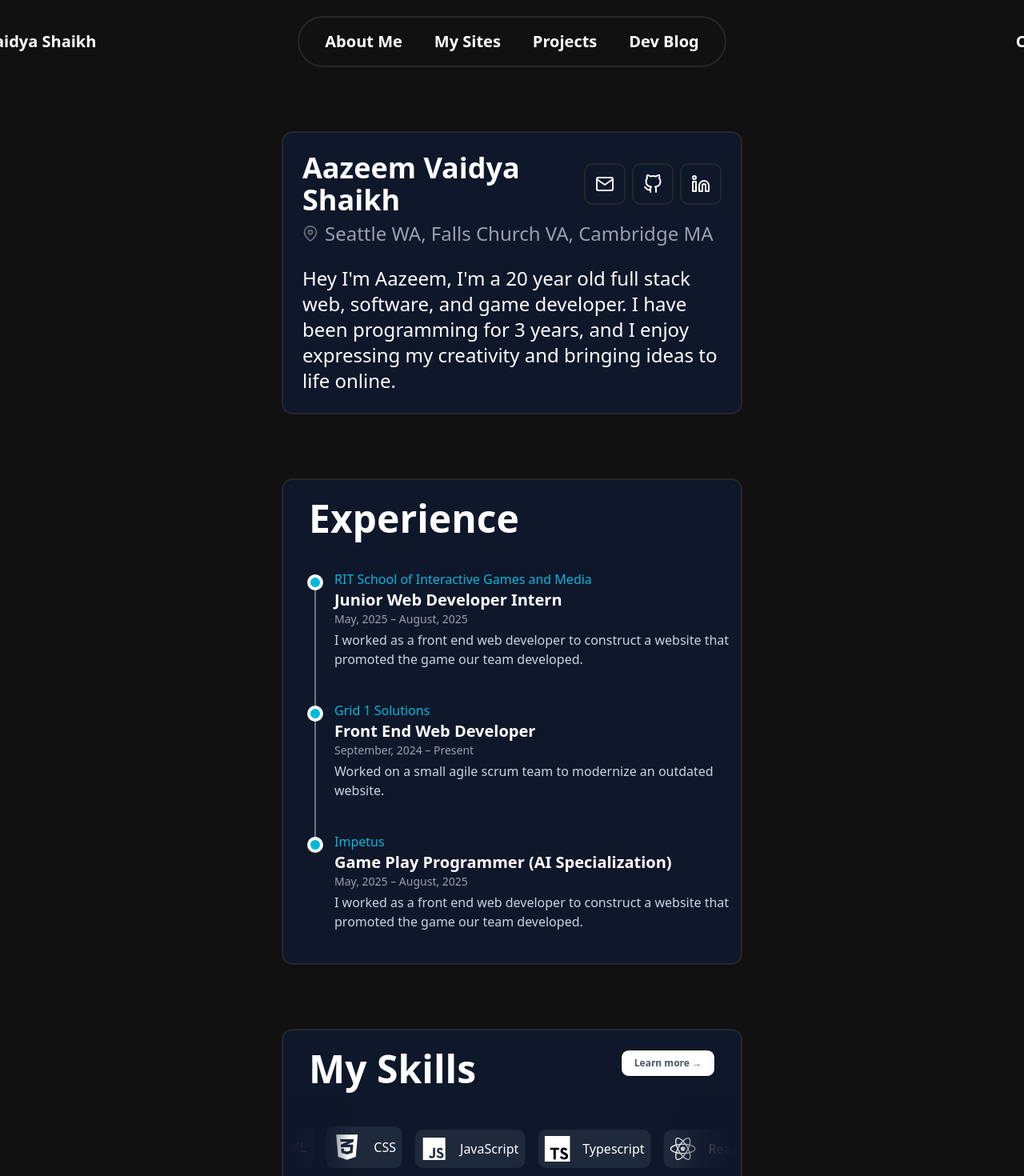
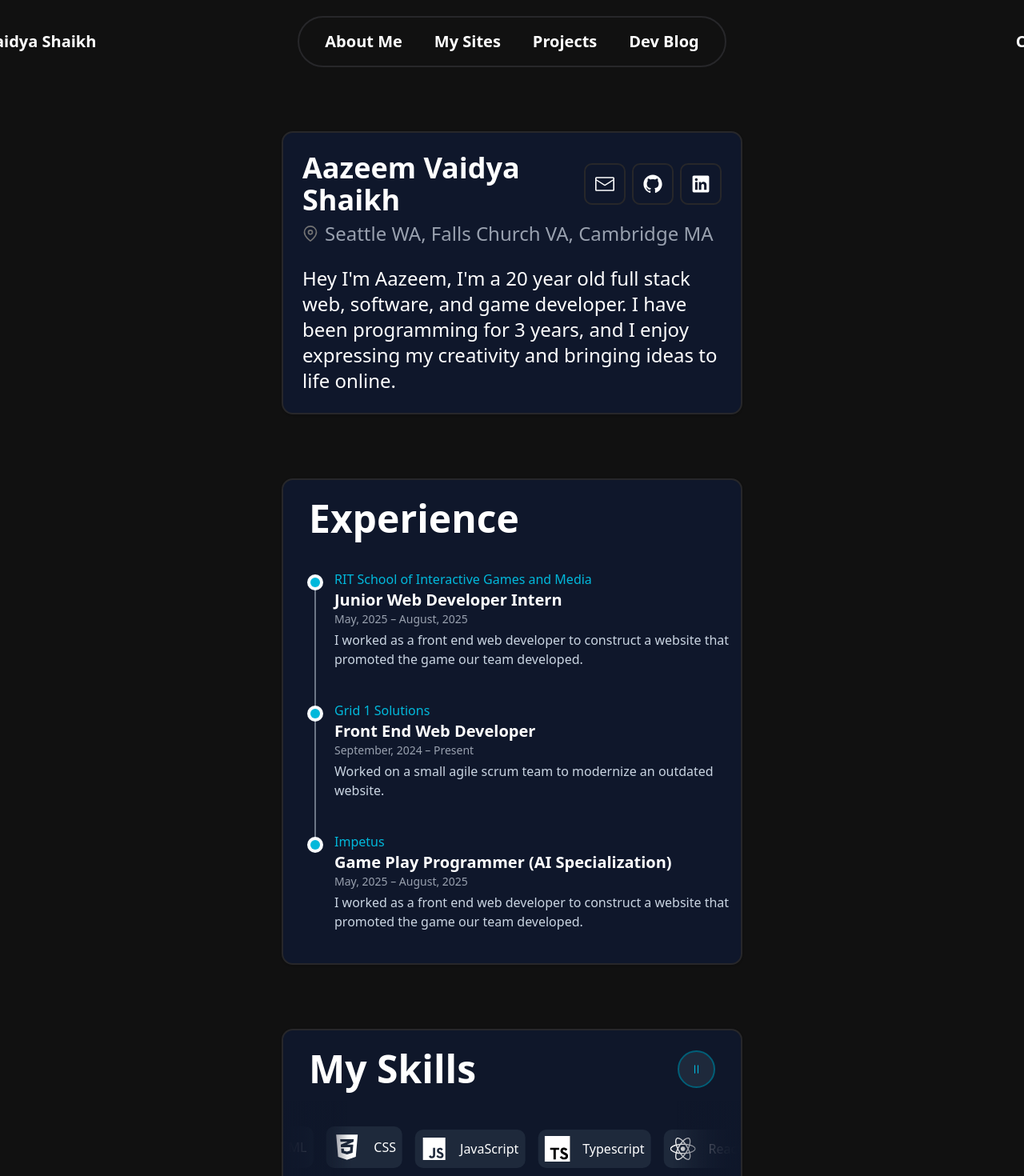
Before and after one commit to AazeemVS/Portfolio-Site, a React (Vite) app in the folder my-portfolio/: page /LandingPage in a window 1280 px wide. Shown: the top 1470 px of the page at 80% size. Built offline with nearby package versions, Linux system fonts and the light colour scheme.

Commit message:
Got the pause button working for the animated skills section
I downloaded the Radix UI icons library and constructed a pause button that uses state changes to switch between the pause and play icons when the user presses on the button

```diff
--- a/my-portfolio/package.json
+++ b/my-portfolio/package.json
@@ -10,6 +10,7 @@
     "preview": "vite preview"
   },
   "dependencies": {
+    "@radix-ui/react-icons": "^1.3.2",
     "@radix-ui/react-navigation-menu": "^1.2.13",
     "@radix-ui/react-slot": "^1.2.3",
     "@tailwindcss/vite": "^4.1.10",
--- /dev/null
+++ b/my-portfolio/src/components/ui/pauseBtnSkillsScroller.tsx
@@ -0,0 +1,36 @@
+import { useState } from "react";
+import { PauseIcon, PlayIcon } from "@radix-ui/react-icons";
+import StaticSkillsScroller from "./staticSkills";
+function PauseBtn() {
+  //PSEUDOCODE
+  // I need to define variables for the 2 states I have
+  // I need to create/write a function that switches between the 2 modes (togglePlayPause)
+  // I need to return something (type = button) to hold the button and display to the user
+
+  const [isPaused, setIsPaused] = useState<boolean>(true);
+  const togglePlayPause = () => {
+    setIsPaused((prev) => !prev);
+  };
+
+  return (
+    <>
+      <div className=" text-right">
+        <button
+          type="button"
+          className="inline-flex items-center px-3.5 py-3.5 border-2 border-cyan-800 text-cyan-500 rounded-full font-medium hover:text-black transition-colors duration-300 group ml-[1%] bg-[#1e293b] hover:bg-cyan-800 transition-colors"
+          onClick={togglePlayPause}
+          aria-label={isPaused ? "Pause" : "Play"}
+        >
+          {isPaused ? (
+            <>
+              <PauseIcon />
+            </>
+          ) : (
+            <PlayIcon />
+          )}
+        </button>
+      </div>
+    </>
+  );
+}
+export default PauseBtn;
--- a/my-portfolio/src/pages/LandingPage.tsx
+++ b/my-portfolio/src/pages/LandingPage.tsx
@@ -7,6 +7,7 @@ import {
   CardHeader,
   CardTitle,
 } from "@/components/ui/card";
+import { motion } from "framer-motion";
 import HTMLIcon from "@/components/ui/icons/HTMLIcon";
 import CSSIcon from "@/components/ui/icons/CSSIcon";
 import TailwindCSSIcon from "@/components/ui/icons/tailwindCSSIcon";
@@ -27,6 +28,14 @@ import SkillsScroller from "@/components/ui/skillsScroller";
 import StaticSkillsScroller from "@/components/ui/staticSkills";
 import Footer from "@/components/ui/footer";
 import Experience from "@/components/ui/experience";
+import PauseBtn from "@/components/ui/pauseBtnSkillsScroller";
+import {
+  GitHubLogoIcon,
+  LinkedInLogoIcon,
+  EnvelopeClosedIcon,
+  PauseIcon,
+  PlayIcon,
+} from "@radix-ui/react-icons";
 
 const LandingPage: React.FC = () => (
   <>
@@ -48,20 +57,7 @@ const LandingPage: React.FC = () => (
         transition-all duration-200 ease-in-out
         transform hover:-translate-y-1"
               >
-                <svg
-                  xmlns="http://www.w3.org/2000/svg"
-                  width="24"
-                  height="24"
-                  viewBox="0 0 24 24"
-                  fill="none"
-                  stroke="currentColor"
-                  strokeWidth="2"
-                  strokeLinecap="round"
-                  strokeLinejoin="round"
-                >
-                  <path d="M4 4h16c1.1 0 2 .9 2 2v12c0 1.1-.9 2-2 2H4c-1.1 0-2-.9-2-2V6c0-1.1.9-2 2-2z"></path>
-                  <polyline points="22,6 12,13 2,6"></polyline>
-                </svg>
+                <EnvelopeClosedIcon className="h-6 w-6"></EnvelopeClosedIcon>
               </a>
 
               {/* GitHub */}
@@ -73,19 +69,7 @@ const LandingPage: React.FC = () => (
         transition-all duration-200 ease-in-out
         transform hover:-translate-y-1"
               >
-                <svg
-                  xmlns="http://www.w3.org/2000/svg"
-                  width="24"
-                  height="24"
-                  viewBox="0 0 24 24"
-                  fill="none"
-                  stroke="currentColor"
-                  strokeWidth="2"
-                  strokeLinecap="round"
-                  strokeLinejoin="round"
-                >
-                  <path d="M9 19c-5 1.5-5-2.5-7-3m14 6v-3.87a3.37 3.37 0 0 0-.94-2.61c3.14-.35 6.44-1.54 6.44-7A5.44 5.44 0 0 0 20 4.77 5.07 5.07 0 0 0 19.91 1S18.73.65 16 2.48a13.38 13.38 0 0 0-7 0C6.27.65 5.09 1 5.09 1A5.07 5.07 0 0 0 5 4.77a5.44 5.44 0 0 0-1.5 3.78c0 5.42 3.3 6.61 6.44 7A3.37 3.37 0 0 0 9 18.13V22"></path>
-                </svg>
+                <GitHubLogoIcon className="h-6 w-6"></GitHubLogoIcon>
               </a>
 
               {/* LinkedIn */}
@@ -97,21 +81,7 @@ const LandingPage: React.FC = () => (
         transition-all duration-200 ease-in-out
         transform hover:-translate-y-1"
               >
-                <svg
-                  xmlns="http://www.w3.org/2000/svg"
-                  width="24"
-                  height="24"
-                  viewBox="0 0 24 24"
-                  fill="none"
-                  stroke="currentColor"
-                  strokeWidth="2"
-                  strokeLinecap="round"
-                  strokeLinejoin="round"
-                >
-                  <path d="M16 8a6 6 0 0 1 6 6v7h-4v-7a2 2 0 0 0-2-2 2 2 0 0 0-2 2v7h-4v-7a6 6 0 0 1 6-6z"></path>
-                  <rect x="2" y="9" width="4" height="12"></rect>
-                  <circle cx="4" cy="4" r="2"></circle>
-                </svg>
+                <LinkedInLogoIcon className="h-6 w-6"></LinkedInLogoIcon>
               </a>
             </div>
           </div>
@@ -153,25 +123,14 @@ const LandingPage: React.FC = () => (
       <div className="w-full max-w-6xl mx-auto">
         <div className="flex flex-col justify-center [&>*]:pb-4 ">
           {/* Title */}
-          <div className="grid grid-cols-2 ml-[2rem] mr-[2rem]">
+          <div className="grid grid-cols-2 ml-[2rem] mr-[2rem] items-center">
             <div className="text-left">
               <h2 className="text-white text-5xl font-bold">My Skills</h2>
             </div>
             <div>
               <div className="text-right ">
                 {/* Button which appears on hover which allows the user to click onto a sub page about the project*/}
-                <button
-                  className="
-
-            transition-all duration-300
-            text-xs bg-white text-gray-600
-            px-4 py-2 rounded-lg border border-black
-            font-semibold hover:bg-slate-300
-            ml-[1%]
-          "
-                >
-                  Learn more →
-                </button>{" "}
+                <PauseBtn />
               </div>
             </div>
           </div>
```
Also changed, not shown: 1 other file (tests, documents, lock files or other folders).
